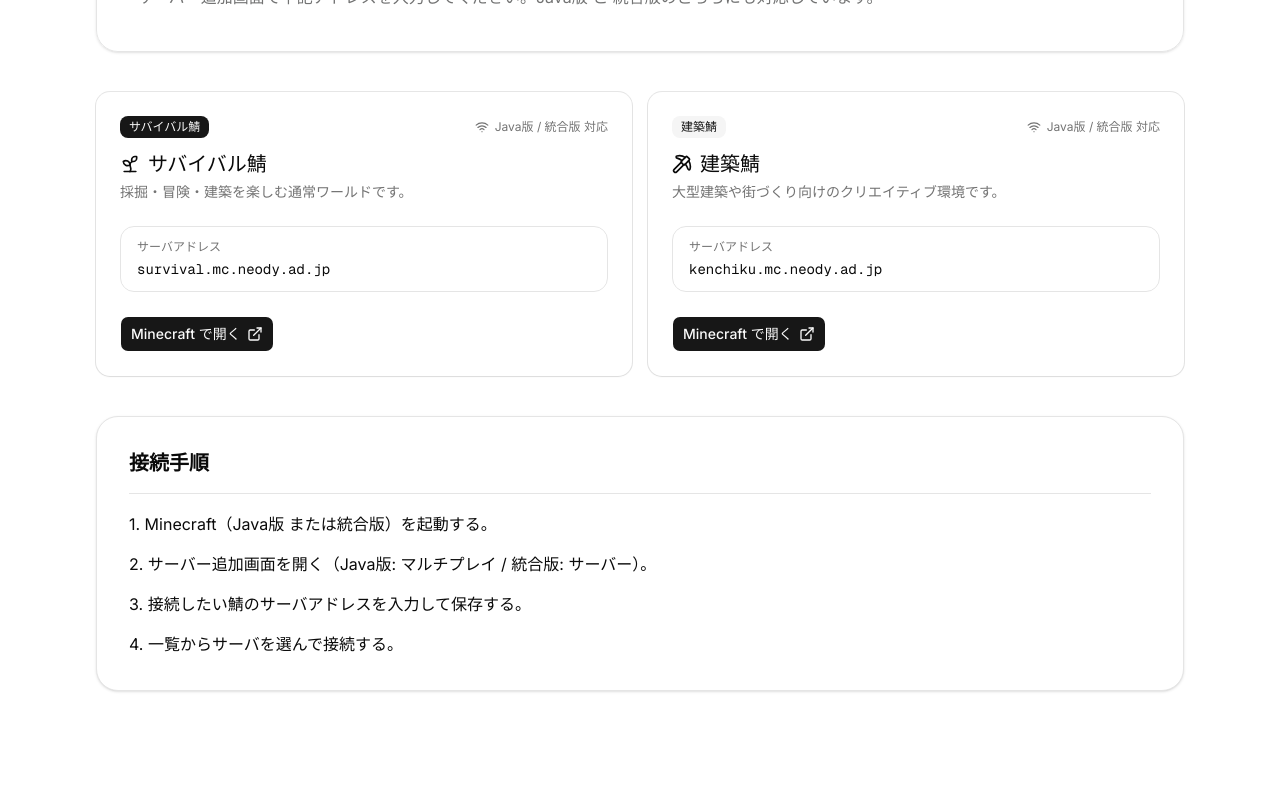
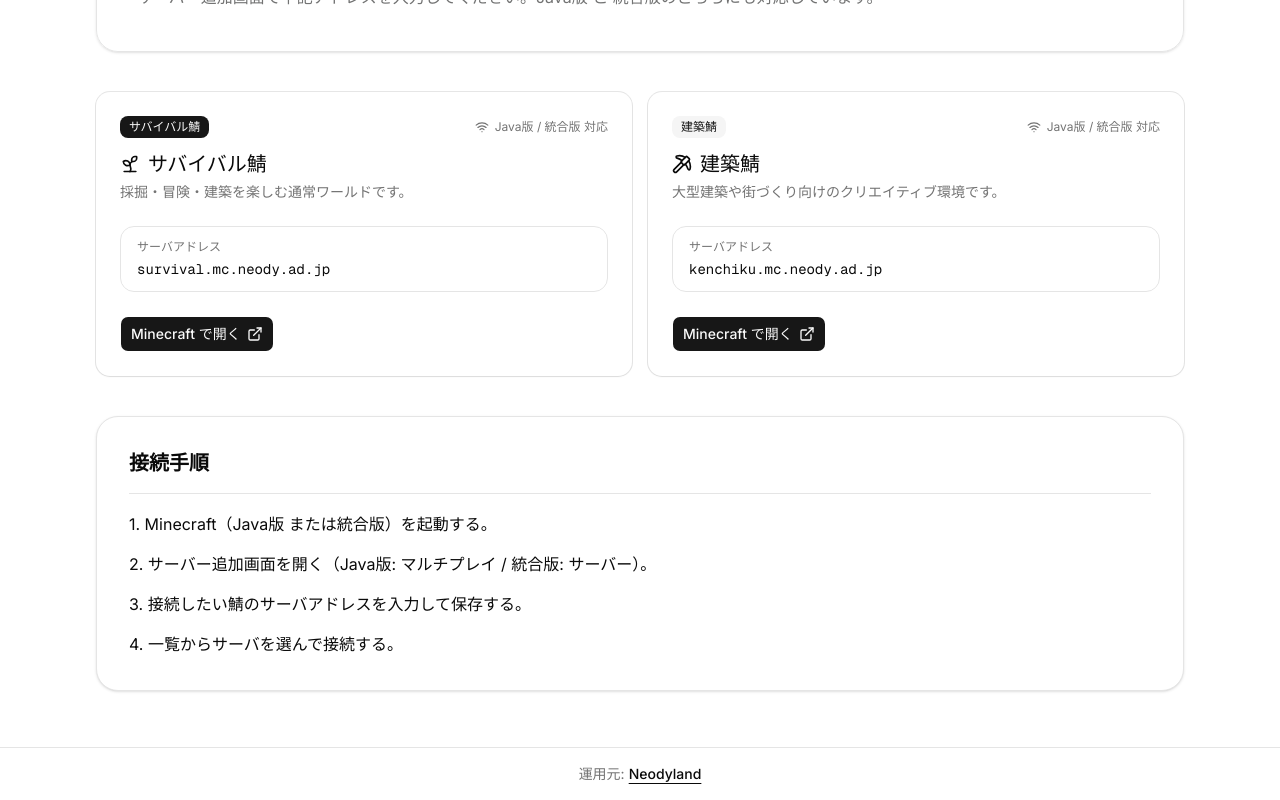
Before and after one commit to neodyland/tksm-ndy-mc-proj-web, a Next.js app: page / in a window 1280 px wide. Shown: the part 219-1019 px from the top of the page. Before the commit the page ends 966 px from the top, so only its background shows below. Built offline with nearby package versions, Linux system fonts and the light colour scheme.

Commit message:
あああ

```diff
--- a/app/page.tsx
+++ b/app/page.tsx
@@ -100,6 +100,19 @@ export default function Home() {
           </ol>
         </section>
       </main>
+      <footer className="border-t bg-card/60">
+        <div className="mx-auto flex w-full max-w-6xl items-center justify-center px-4 py-4 text-center text-xs text-muted-foreground sm:px-8 sm:text-sm">
+          運用元:
+          <a
+            href="https://neody.land/ja"
+            target="_blank"
+            rel="noopener noreferrer"
+            className="ml-1 font-medium text-foreground underline underline-offset-4 hover:text-primary"
+          >
+            Neodyland
+          </a>
+        </div>
+      </footer>
     </div>
   );
 }
```
